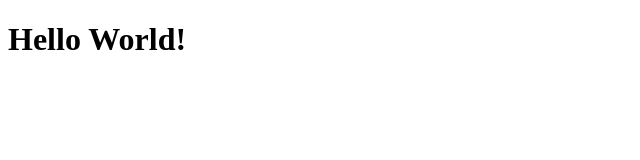
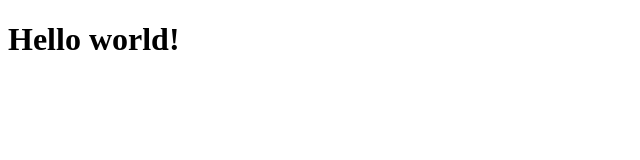
Before and after one commit to GustavoGJesus/pomodoro, a React (Vite) app: page / in a window 1280 px wide. Shown: the top 160 px of the page, without its empty margins (0-640 px from the left). Built offline with nearby package versions, Linux system fonts and the light colour scheme.

Commit message:
feat: add defaultTheme and types of styles

```diff
--- a/src/App.tsx
+++ b/src/App.tsx
@@ -1,3 +1,10 @@
+import { ThemeProvider } from "styled-components";
+import { defaultTheme } from "./styles/themes/default";
+
 export function App() {
-  return <h1>Hello World!</h1>;
+  return (
+    <ThemeProvider theme={defaultTheme}>
+      <h1>Hello world!</h1>
+    </ThemeProvider>
+  );
 }
--- /dev/null
+++ b/src/styles/themes/default.ts
@@ -0,0 +1,4 @@
+export const defaultTheme = {
+  primary: 'purple',
+  secondary: 'orange',
+}
```
Also changed, not shown: src/@types/styled.d.ts (added, +8 -0 lines).
